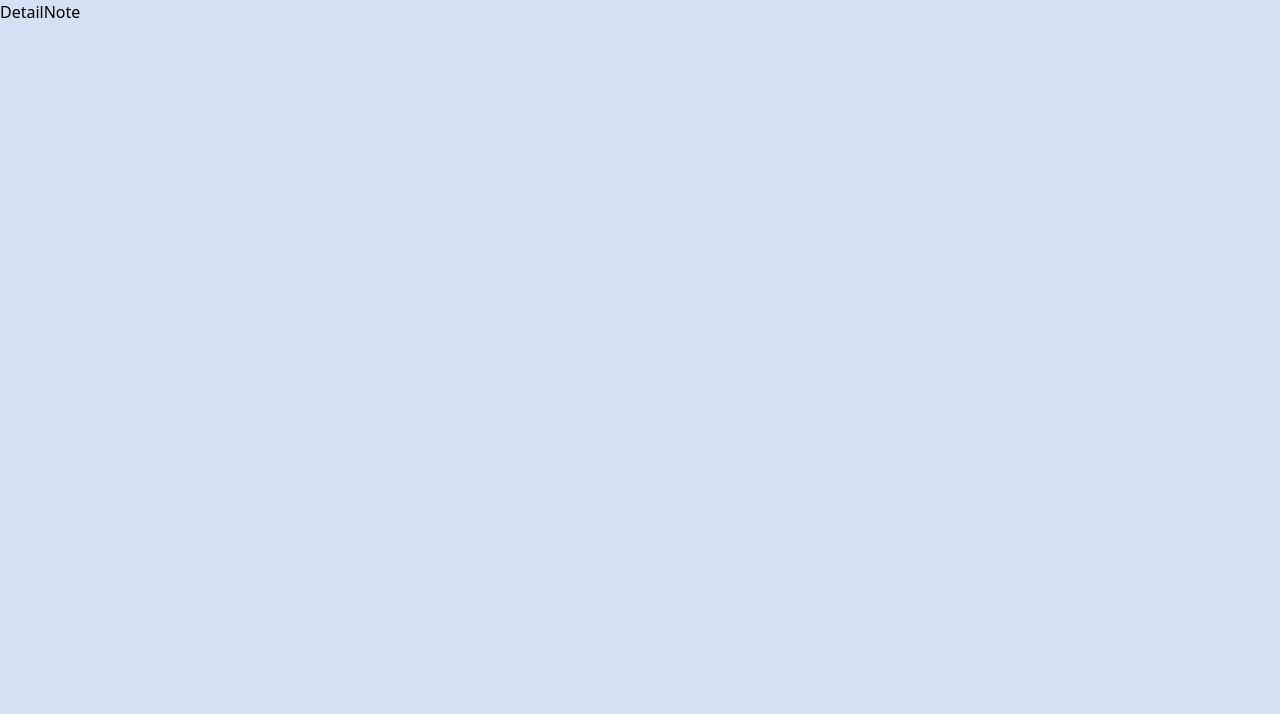
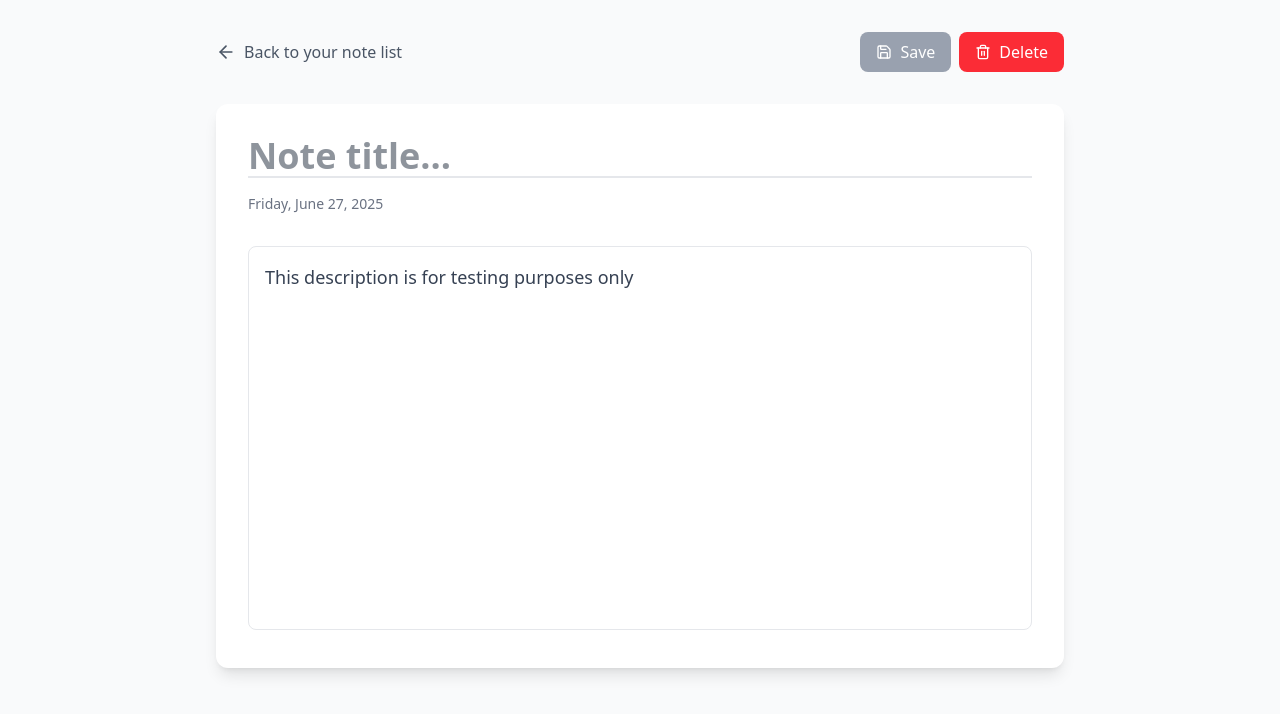
Before and after one commit to dev-ethanjohn/DoNote, a React (Vite) app: page /notes/1 in a window 1280 px wide. Shown: the top 714 px of the page. Built offline with nearby package versions, Linux system fonts and the light colour scheme.

Commit message:
feat: add detail notes

```diff
--- a/src/components/NoteList.jsx
+++ b/src/components/NoteList.jsx
@@ -1,7 +1,9 @@
-import { useState } from "react";
+import { useEffect, useState } from "react";
+import { addNote, deleteNote, getNotes } from "../utils/notesUtils";
 import AddNotesButton from "./AddNotesButton";
 import AddNotesModal from "./modal/AddNotesModal";
 import DeleteNotesModal from "./modal/DeleteNotesModal";
+
 import Note from "./Note";
 
 const NoteList = () => {
@@ -13,37 +15,23 @@ const NoteList = () => {
   const [titleInput, setTitleInput] = useState("");
   const [noteInput, setNoteInput] = useState("");
 
-  // confetti
-  const [todos, setTodos] = useState([
-    {
-      id: 1,
-      title: "Test note",
-      note: "This description is for testing purposes only",
-      completed: false,
-      date: new Date().toISOString(),
-    },
-  ]);
+  const [todos, setTodos] = useState([]);
+
+  useEffect(() => {
+    setTodos(getNotes());
+  }, []);
 
   const onDelete = (idToDelete) => {
-    const updatedTodos = todos.filter((todo) => todo.id !== idToDelete);
-    setTodos(updatedTodos);
-    setTodoToDelete(null); //close modal
+    const updatedNotes = deleteNote(idToDelete);
+    setTodos(updatedNotes);
+    setTodoToDelete(null); // close modal
   };
-
   const handleSubmit = (e) => {
     e.preventDefault();
 
     if (titleInput.trim().length >= 3) {
-      setTodos(() => [
-        ...todos,
-        {
-          id: Date.now(),
-          title: titleInput,
-          note: noteInput,
-          completed: false,
-          date: new Date().toISOString(),
-        },
-      ]);
+      const newNote = addNote(titleInput, noteInput);
+      setTodos((prev) => [...prev, newNote]);
     }
 
     setTitleInput("");
--- a/src/pages/DetailNote.jsx
+++ b/src/pages/DetailNote.jsx
@@ -1,5 +1,144 @@
+import { ArrowLeft, Save, Trash2 } from "lucide-react";
+import { useEffect, useState } from "react";
+import { Link, useNavigate, useParams } from "react-router-dom";
+import DeleteNotesModal from "../components/modal/DeleteNotesModal";
+import { deleteNote, getNoteById, updateNote } from "../utils/notesUtils";
+
 const DetailNote = () => {
-  return <div>DetailNote</div>;
+  const { id } = useParams();
+  const navigate = useNavigate();
+
+  const [note, setNote] = useState(null);
+  const [editedTitle, setEditedTitle] = useState("");
+  const [editedNote, setEditedNote] = useState("");
+  const [isLoading, setIsLoading] = useState(true);
+  const [isDeleteModalOpen, setIsDeleteModalOpen] = useState(false);
+
+  useEffect(() => {
+    setIsLoading(true);
+    const foundNote = getNoteById(id);
+    if (foundNote) {
+      setNote(foundNote);
+      setEditedTitle(foundNote.title || "");
+      setEditedNote(foundNote.note || "");
+    } else {
+      navigate("/");
+    }
+    setIsLoading(false);
+  }, [id, navigate]);
+
+  const handleSave = () => {
+    if (editedTitle.trim().length >= 3) {
+      const updatedNote = updateNote(parseInt(id), {
+        title: editedTitle,
+        note: editedNote,
+      });
+      setNote(updatedNote);
+      navigate("/");
+    }
+  };
+
+  const handleDelete = () => {
+    setIsDeleteModalOpen(true);
+  };
+
+  const confirmDelete = () => {
+    deleteNote(parseInt(id));
+    navigate("/");
+  };
+
+  const cancelDelete = () => {
+    setIsDeleteModalOpen(false);
+  };
+
+  if (isLoading || !note) {
+    return (
+      <div className="min-h-screen flex items-center justify-center">
+        <div className="text-center">
+          <p className="text-gray-500 text-lg mb-4">Loading...</p>
+          {!note && (
+            <>
+              <p className="text-gray-500 text-lg mb-4">Note not found</p>
+              <Link
+                to="/"
+                className="text-blue-500 hover:text-blue-600 underline"
+              >
+                Go back to notes
+              </Link>
+            </>
+          )}
+        </div>
+      </div>
+    );
+  }
+
+  const formattedDate = new Date(note.date).toLocaleDateString("en-US", {
+    weekday: "long",
+    year: "numeric",
+    month: "long",
+    day: "numeric",
+  });
+
+  return (
+    <div className="min-h-screen bg-gray-50 py-8">
+      <div className="max-w-4xl mx-auto px-6">
+        <div className="flex items-center justify-between mb-8">
+          <Link
+            to="/"
+            className="flex items-center gap-2 text-gray-600 hover:text-gray-800 transition-colors"
+          >
+            <ArrowLeft size={20} />
+            Back to your note list
+          </Link>
+
+          <div className="flex gap-2">
+            <button
+              onClick={handleSave}
+              disabled={editedTitle.trim().length < 3}
+              className="flex items-center gap-2 px-4 py-2 bg-green-500 text-white rounded-lg hover:bg-green-600 transition-colors disabled:bg-gray-400 disabled:cursor-not-allowed"
+            >
+              <Save size={16} />
+              Save
+            </button>
+            <button
+              onClick={handleDelete}
+              className="flex items-center gap-2 px-4 py-2 bg-red-500 text-white rounded-lg hover:bg-red-600 transition-colors"
+            >
+              <Trash2 size={16} />
+              Delete
+            </button>
+          </div>
+        </div>
+
+        {/* NOTE: CONTENT */}
+        <div className="bg-white rounded-xl shadow-lg p-8">
+          <input
+            type="text"
+            value={editedTitle}
+            onChange={(e) => setEditedTitle(e.target.value)}
+            className="text-4xl font-bold text-gray-800 mb-4 w-full border-b-2 border-gray-200 focus:border-blue-500 outline-none bg-transparent"
+            placeholder="Note title..."
+          />
+
+          <p className="text-gray-500 text-sm mb-8">{formattedDate}</p>
+
+          <textarea
+            value={editedNote}
+            onChange={(e) => setEditedNote(e.target.value)}
+            className="w-full h-96 p-4 border border-gray-200 rounded-lg focus:border-blue-500 focus:ring-2 focus:ring-blue-200 outline-none resize-none text-gray-700 text-lg leading-relaxed"
+            placeholder="Write your note here..."
+          />
+        </div>
+      </div>
+
+      <DeleteNotesModal
+        isOpen={isDeleteModalOpen}
+        onConfirm={confirmDelete}
+        onCancel={cancelDelete}
+        noteId={id}
+      />
+    </div>
+  );
 };
 
 export default DetailNote;
--- /dev/null
+++ b/src/utils/notesUtils.js
@@ -0,0 +1,70 @@
+const STORAGE_KEY = "Do Notes";
+
+const defaultNotes = [
+  {
+    id: 1,
+    task: "Test note",
+    note: "This description is for testing purposes only",
+    completed: false,
+    date: new Date().toISOString(),
+  },
+];
+
+// store
+export const saveNotes = (notes) => {
+  try {
+    localStorage.setItem(STORAGE_KEY, JSON.stringify(notes));
+  } catch (error) {
+    console.error("Error saving notes to localStorage:", error);
+  }
+};
+
+// read / retrive
+export const getNotes = () => {
+  try {
+    const storedNotes = localStorage.getItem(STORAGE_KEY);
+    return storedNotes ? JSON.parse(storedNotes) : defaultNotes;
+  } catch (error) {
+    console.error("Error reading notes from localStorage:", error);
+    return defaultNotes;
+  }
+};
+
+// utiolity func for notes specific crud (DETAIL)
+
+export const getNoteById = (id) => {
+  const notes = getNotes();
+  return notes.find((note) => note.id === parseInt(id));
+};
+
+export const addNote = (title, noteContent) => {
+  const notes = getNotes();
+  const newNote = {
+    id: Date.now(),
+    title: title,
+    note: noteContent,
+    completed: false,
+    date: new Date().toISOString(),
+  };
+  const updatedNotes = [...notes, newNote];
+  saveNotes(updatedNotes);
+  return newNote;
+};
+
+// individual note
+export const updateNote = (id, updates) => {
+  const notes = getNotes();
+  const updatedNotes = notes.map((note) =>
+    // merge new update by overwrite (...updates)
+    note.id === parseInt(id) ? { ...note, ...updates } : note
+  );
+  saveNotes(updatedNotes);
+  return updatedNotes.find((note) => note.id === parseInt(id));
+};
+
+export const deleteNote = (id) => {
+  const notes = getNotes();
+  const updatedNotes = notes.filter((note) => note.id !== parseInt(id));
+  saveNotes(updatedNotes);
+  return updatedNotes;
+};
```
